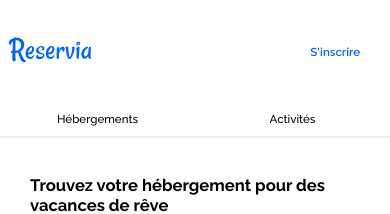
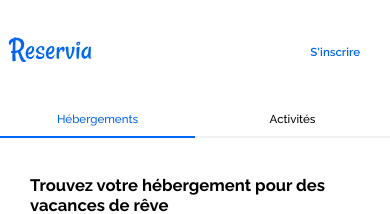
Before and after one commit to Micka-17/OpenclassroomsProject, a plain HTML site: page index.html in a window 390 px wide. Shown: the top 214 px of the page. Drawn offline with Linux system fonts and the light colour scheme.

Commit message:
code-finale

```diff
--- a/style.css
+++ b/style.css
@@ -617,10 +617,12 @@ footer {
         position: absolute;
         top: 110px;
         left: 0%;
-        border-bottom: #f2f2f2 2px solid;
+        border-bottom: #0065FC 2px solid;
+        color: #0065FC;
         margin: 0 0 0 0;
         padding: 0 0 10px 0;
     }
+
     #inscrip {
         position: absolute;
         margin:0px;
```
